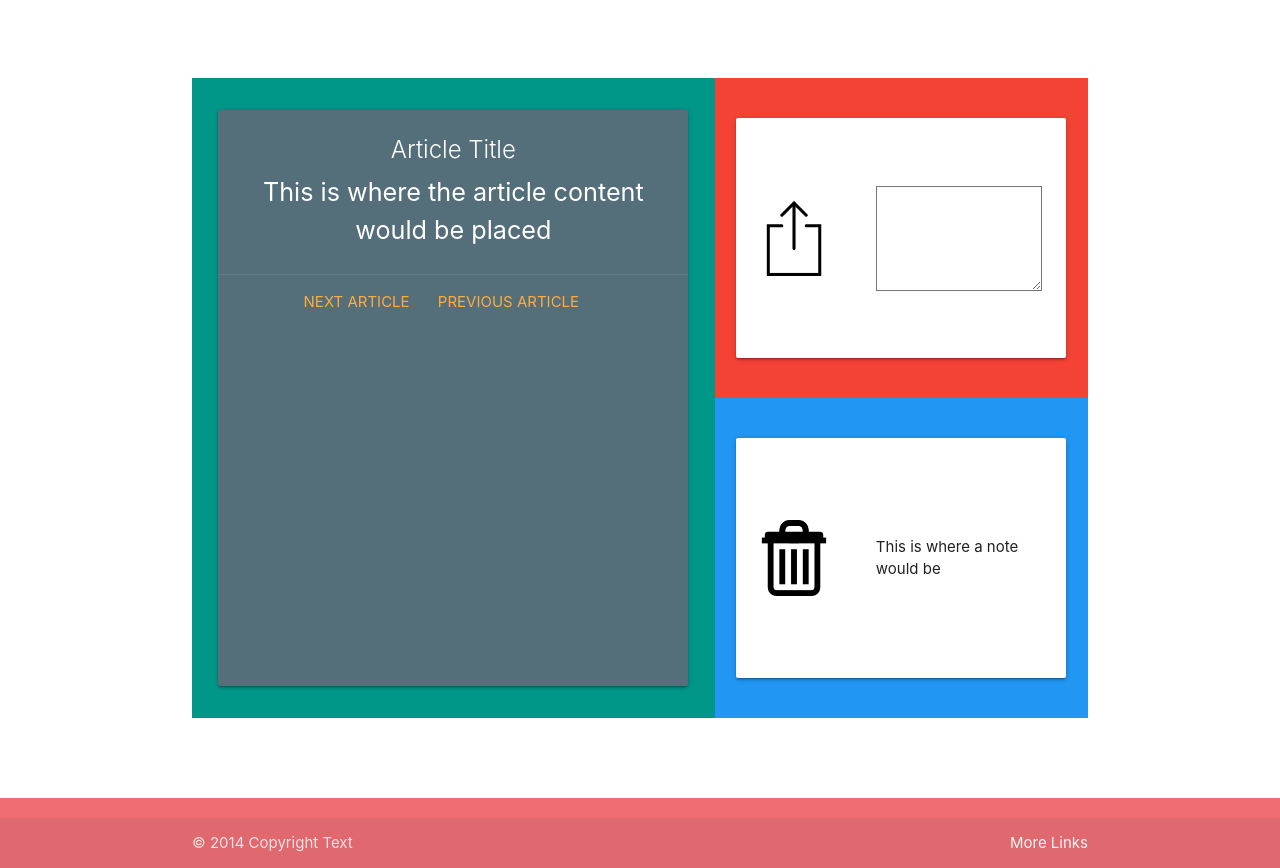
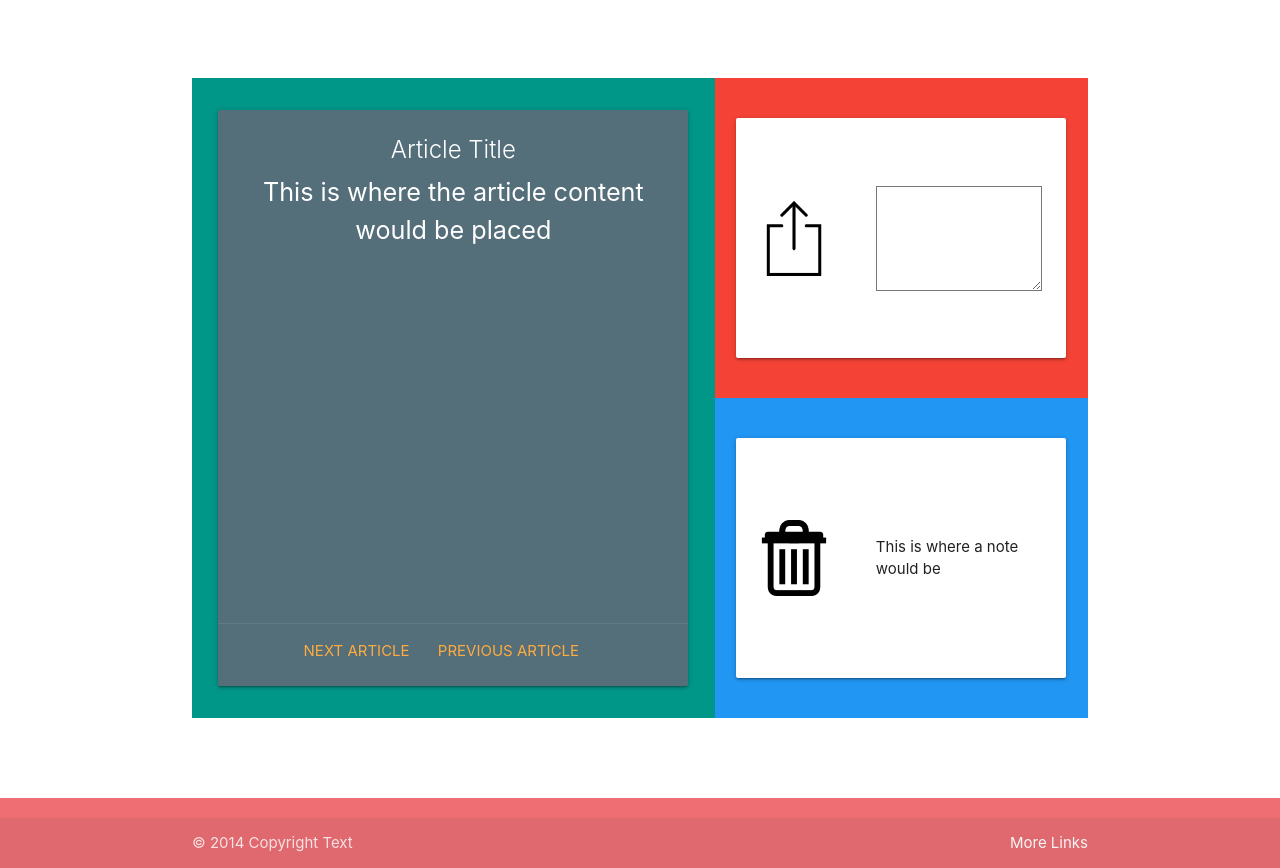
Before and after one commit to MTibby92/mongo-webscrape, a website: page public/index.html in a window 1280 px wide. Shown: the part 866-1734 px from the top of the page. Drawn offline with nearby package versions, Linux system fonts and the light colour scheme.

Commit message:
layout changes

```diff
--- a/public/css/style.css
+++ b/public/css/style.css
@@ -9,6 +9,10 @@
 
 #article-col {
 	height: 80vh;
+}
+
+#article-content {
+	height: 89%;
 }
 
 #note {
--- a/public/index.html
+++ b/public/index.html
@@ -36,7 +36,7 @@
 		<div class="row">
 			<div class="teal col s7 valign-wrapper" id="article-col">
 				<div class="card blue-grey darken-1 valign center-align" id="article-card">
-				    <div class="card-content white-text">
+				    <div class="card-content white-text" id="article-content">
 				        <span class="card-title">Article Title</span>
 				        <p class="flow-text">This is where the article content would be placed</p>
 				    </div>
```
